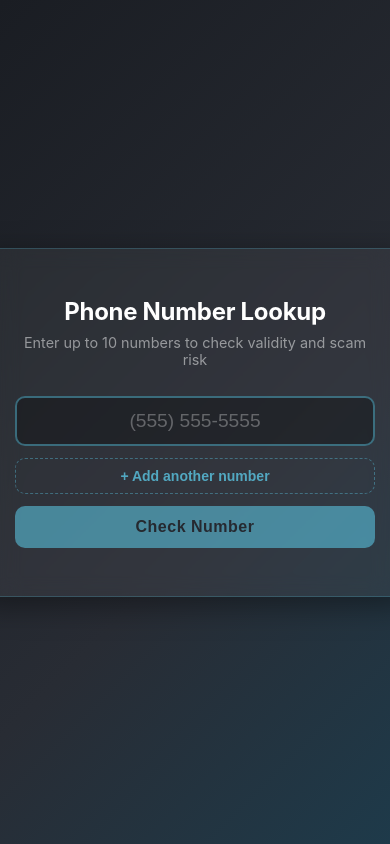
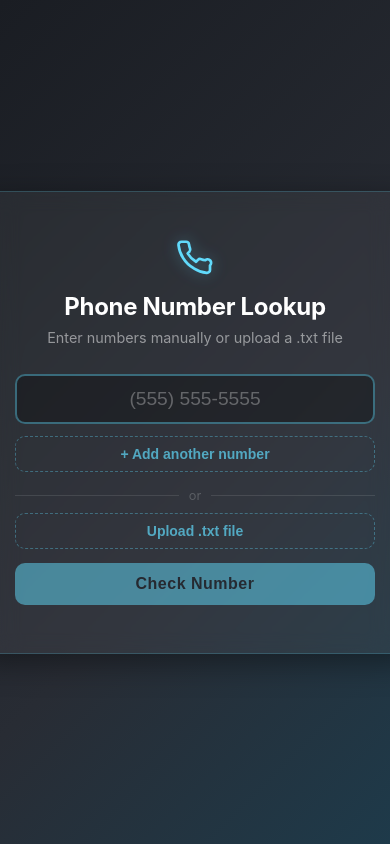
Before and after one commit to NorvilzShawnz/number-health, a React (Create React App) app: page / in a window 390 px wide. Shown: the top 844 px of the page. Built offline with nearby package versions, Linux system fonts and the light colour scheme.

Commit message:
Added file upload for batch phone numbers. and some more design choices and animations

```diff
--- a/src/App.css
+++ b/src/App.css
@@ -31,6 +31,19 @@
   box-shadow: 0 8px 32px rgba(0, 0, 0, 0.4);
   width: 360px;
   animation: fadeSlideUp 0.45s cubic-bezier(0.4, 0, 0.2, 1);
+}
+
+.card-icon {
+  display: flex;
+  justify-content: center;
+  margin-bottom: 16px;
+  color: #61dafb;
+}
+
+.card-icon svg {
+  width: 36px;
+  height: 36px;
+  filter: drop-shadow(0 0 8px rgba(97, 218, 251, 0.4));
 }
 
 .phone-card h2 {
@@ -158,3 +171,105 @@
   background: rgba(97, 218, 251, 0.08);
   color: #61dafb;
 }
+
+/* Upload divider */
+.upload-divider {
+  display: flex;
+  align-items: center;
+  gap: 10px;
+  color: rgba(255, 255, 255, 0.2);
+  font-size: 0.8rem;
+  margin: 4px 0 10px;
+}
+
+.upload-divider::before,
+.upload-divider::after {
+  content: '';
+  flex: 1;
+  border-top: 1px solid rgba(255, 255, 255, 0.1);
+}
+
+/* Upload button */
+.upload-btn {
+  width: 100%;
+  padding: 9px;
+  font-size: 0.875rem;
+  border-radius: 10px;
+  border: 1px dashed rgba(97, 218, 251, 0.35);
+  background: transparent;
+  color: rgba(97, 218, 251, 0.7);
+  cursor: pointer;
+  font-weight: 600;
+  margin-bottom: 14px;
+  transition: background 0.2s, color 0.2s;
+}
+
+.upload-btn:hover {
+  background: rgba(97, 218, 251, 0.08);
+  color: #61dafb;
+}
+
+.upload-btn:disabled {
+  opacity: 0.4;
+  cursor: not-allowed;
+}
+
+/* File loaded state */
+.file-loaded-box {
+  display: flex;
+  align-items: center;
+  justify-content: space-between;
+  background: rgba(97, 218, 251, 0.07);
+  border: 1px solid rgba(97, 218, 251, 0.25);
+  border-radius: 10px;
+  padding: 12px 14px;
+  margin-bottom: 14px;
+  animation: slideInRow 0.2s ease;
+}
+
+.file-loaded-info {
+  display: flex;
+  align-items: center;
+  gap: 10px;
+}
+
+.file-loaded-icon {
+  font-size: 1.3rem;
+}
+
+.file-loaded-name {
+  font-size: 0.875rem;
+  font-weight: 600;
+  color: #61dafb;
+  white-space: nowrap;
+  overflow: hidden;
+  text-overflow: ellipsis;
+  max-width: 200px;
+}
+
+.file-loaded-count {
+  font-size: 0.78rem;
+  color: rgba(255, 255, 255, 0.45);
+  margin-top: 2px;
+}
+
+.file-clear-btn {
+  flex-shrink: 0;
+  width: 28px;
+  height: 28px;
+  border-radius: 6px;
+  border: 1px solid rgba(248, 113, 113, 0.35);
+  background: rgba(248, 113, 113, 0.1);
+  color: #f87171;
+  font-size: 0.8rem;
+  cursor: pointer;
+  display: flex;
+  align-items: center;
+  justify-content: center;
+  transition: background 0.2s;
+  padding: 0;
+}
+
+.file-clear-btn:hover {
+  background: rgba(248, 113, 113, 0.22);
+}
--- a/src/App.js
+++ b/src/App.js
@@ -1,14 +1,16 @@
-import { useState } from 'react';
+import { useState, useRef } from 'react';
 import './App.css';
 import { validatePhoneNumber, scamRiskCheck } from './api';
 import ResultsPage from './ResultsPage';
 
 function App() {
   const [phoneNumbers, setPhoneNumbers] = useState(['']);
+  const [fileInfo, setFileInfo] = useState(null); // { name, count } when a file is loaded
   const [results, setResults] = useState([]);
   const [page, setPage] = useState('input');
   const [loading, setLoading] = useState(false);
   const [progress, setProgress] = useState({ done: 0, total: 0 });
+  const fileInputRef = useRef(null);
 
   const formatPhoneNumber = (value) => {
     const digits = value.replace(/\D/g, '');
@@ -25,6 +27,32 @@ function App() {
 
   const addNumber = () => setPhoneNumbers([...phoneNumbers, '']);
   const removeNumber = (index) => setPhoneNumbers(phoneNumbers.filter((_, i) => i !== index));
+
+  const handleFileUpload = (e) => {
+    const file = e.target.files[0];
+    if (!file) return;
+    const reader = new FileReader();
+    reader.onload = (ev) => {
+      const lines = ev.target.result.split(/[\r\n,]+/);
+      const parsed = lines
+        .map(l => l.replace(/\D/g, ''))
+        .filter(d => d.length === 10)
+        .map(d => formatPhoneNumber(d));
+      if (parsed.length === 0) {
+        alert('No valid 10-digit phone numbers found in the file.');
+        return;
+      }
+      setPhoneNumbers(parsed);
+      setFileInfo({ name: file.name, count: parsed.length });
+    };
+    reader.readAsText(file);
+    e.target.value = '';
+  };
+
+  const clearFile = () => {
+    setFileInfo(null);
+    setPhoneNumbers(['']);
+  };
 
   const handleSubmit = async () => {
     const entries = phoneNumbers
@@ -94,9 +122,27 @@ function App() {
     <div className="App">
       <header className="App-header">
         <div className="phone-card">
+          <div className="card-icon">
+            <svg xmlns="http://www.w3.org/2000/svg" viewBox="0 0 24 24" fill="none" stroke="currentColor" strokeWidth="1.8" strokeLinecap="round" strokeLinejoin="round">
+              <path d="M22 16.92v3a2 2 0 0 1-2.18 2 19.79 19.79 0 0 1-8.63-3.07A19.5 19.5 0 0 1 4.07 12a19.79 19.79 0 0 1-3.07-8.67A2 2 0 0 1 3 1.18h3a2 2 0 0 1 2 1.72c.127.96.361 1.903.7 2.81a2 2 0 0 1-.45 2.11L7.09 8.91a16 16 0 0 0 5.61 5.61l1.27-1.27a2 2 0 0 1 2.11-.45c.907.339 1.85.573 2.81.7A2 2 0 0 1 22 16.92z"/>
+            </svg>
+          </div>
           <h2>Phone Number Lookup</h2>
-          <p>Enter up to 10 numbers to check validity and scam risk</p>
+          <p>Enter numbers manually or upload a .txt file</p>
 
+          {fileInfo ? (
+            <div className="file-loaded-box">
+              <div className="file-loaded-info">
+                <span className="file-loaded-icon">📄</span>
+                <div>
+                  <div className="file-loaded-name">{fileInfo.name}</div>
+                  <div className="file-loaded-count">{fileInfo.count} valid numbers loaded</div>
+                </div>
+              </div>
+              <button className="file-clear-btn" onClick={clearFile} disabled={loading}>✕</button>
+            </div>
+          ) : (
+            <>
               <div className="phone-input-list">
                 {phoneNumbers.map((number, i) => (
                   <div key={i} className="phone-input-row">
@@ -127,6 +173,20 @@ function App() {
                 </button>
               )}
 
+              <div className="upload-divider"><span>or</span></div>
+              <input
+                ref={fileInputRef}
+                type="file"
+                accept=".txt"
+                style={{ display: 'none' }}
+                onChange={handleFileUpload}
+              />
+              <button className="upload-btn" onClick={() => fileInputRef.current.click()} disabled={loading}>
+                Upload .txt file
+              </button>
+            </>
+          )}
+
           <button
             className="submit-btn"
             onClick={handleSubmit}
```
Lines whose indentation alone changed are shown as unchanged.
